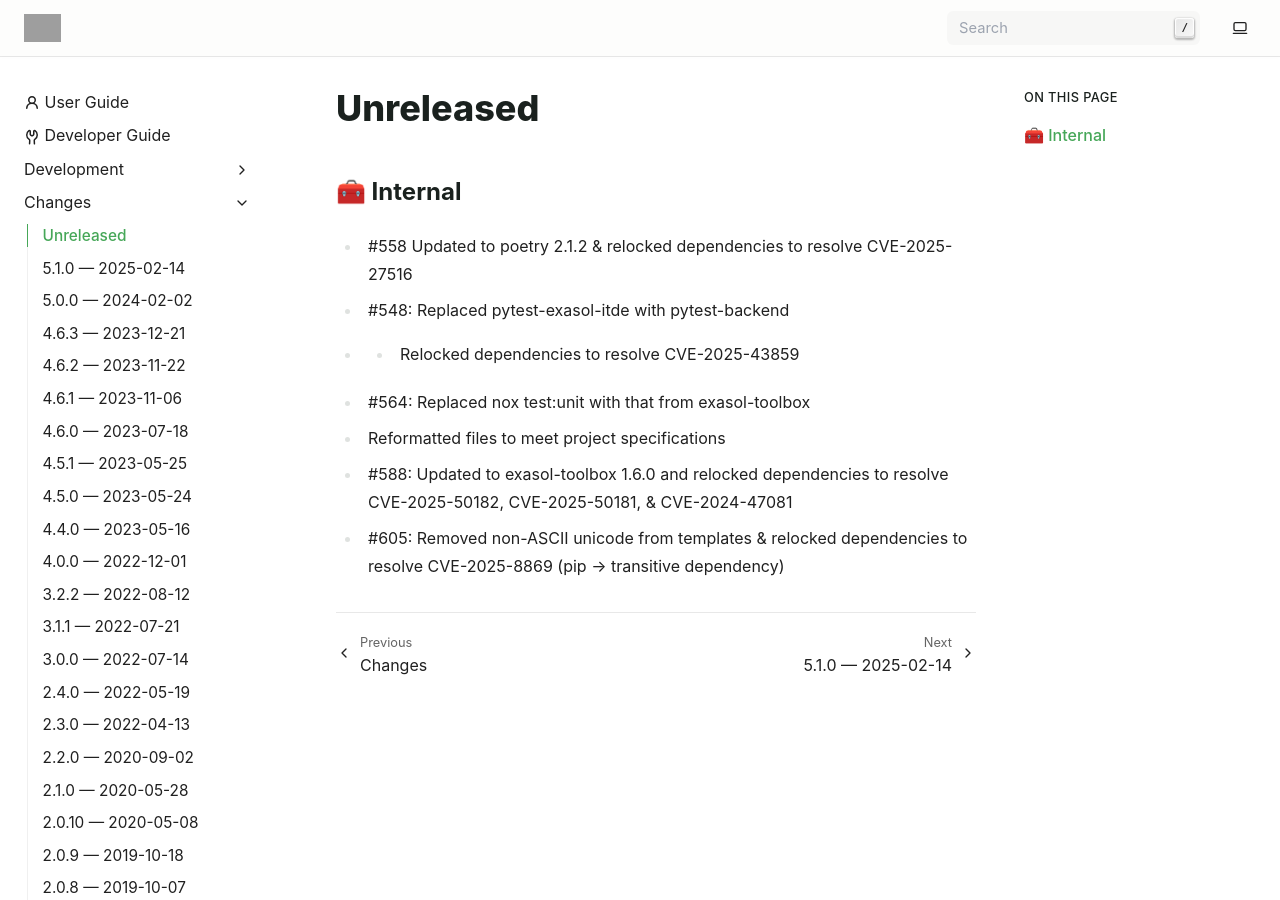
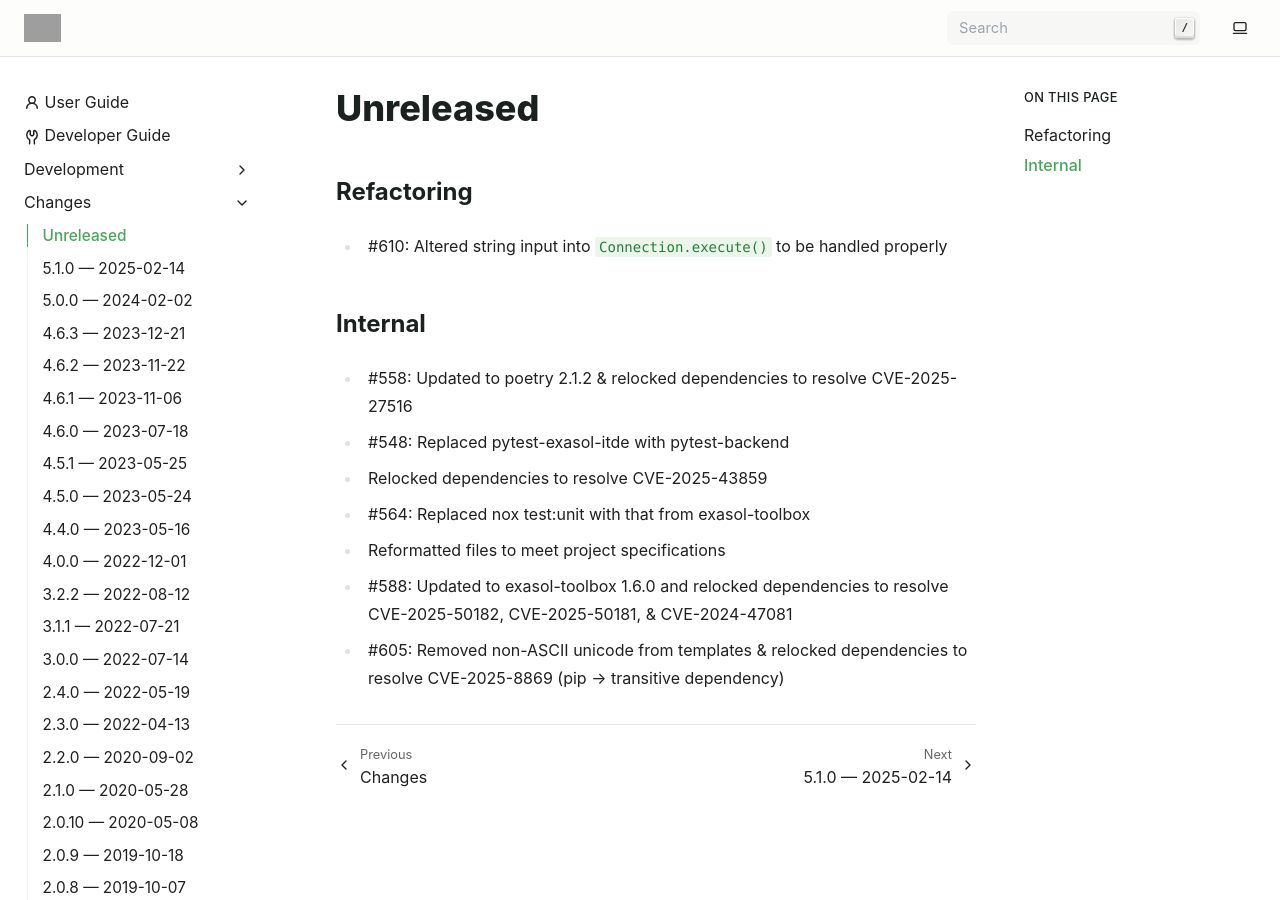
Before and after one commit to exasol/sqlalchemy-exasol, a Sphinx documentation site: the page built from doc/changes/unreleased.md, in a window 1280 px wide and 900 px high. Built offline with Sphinx 7.4.7, drawn with Linux system fonts in a browser that asks for light colours; pages that are not in the unit, such as notebooks, are missing from menus; grey boxes are pictures that could not be loaded.

Commit message:
Add changelog entry

```diff
--- a/doc/changes/unreleased.md
+++ b/doc/changes/unreleased.md
@@ -1,10 +1,13 @@
 # Unreleased
 
-## 🧰 Internal
+## Refactoring
+- #610: Altered string input into `Connection.execute()` to be handled properly
 
-- #558 Updated to poetry 2.1.2 & relocked dependencies to resolve CVE-2025-27516
+## Internal
+
+- #558: Updated to poetry 2.1.2 & relocked dependencies to resolve CVE-2025-27516
 - #548: Replaced pytest-exasol-itde with pytest-backend
-- - Relocked dependencies to resolve CVE-2025-43859
+- Relocked dependencies to resolve CVE-2025-43859
 - #564: Replaced nox test:unit with that from exasol-toolbox
 - Reformatted files to meet project specifications
 - #588: Updated to exasol-toolbox 1.6.0 and relocked dependencies to resolve CVE-2025-50182, CVE-2025-50181, & CVE-2024-47081
```
